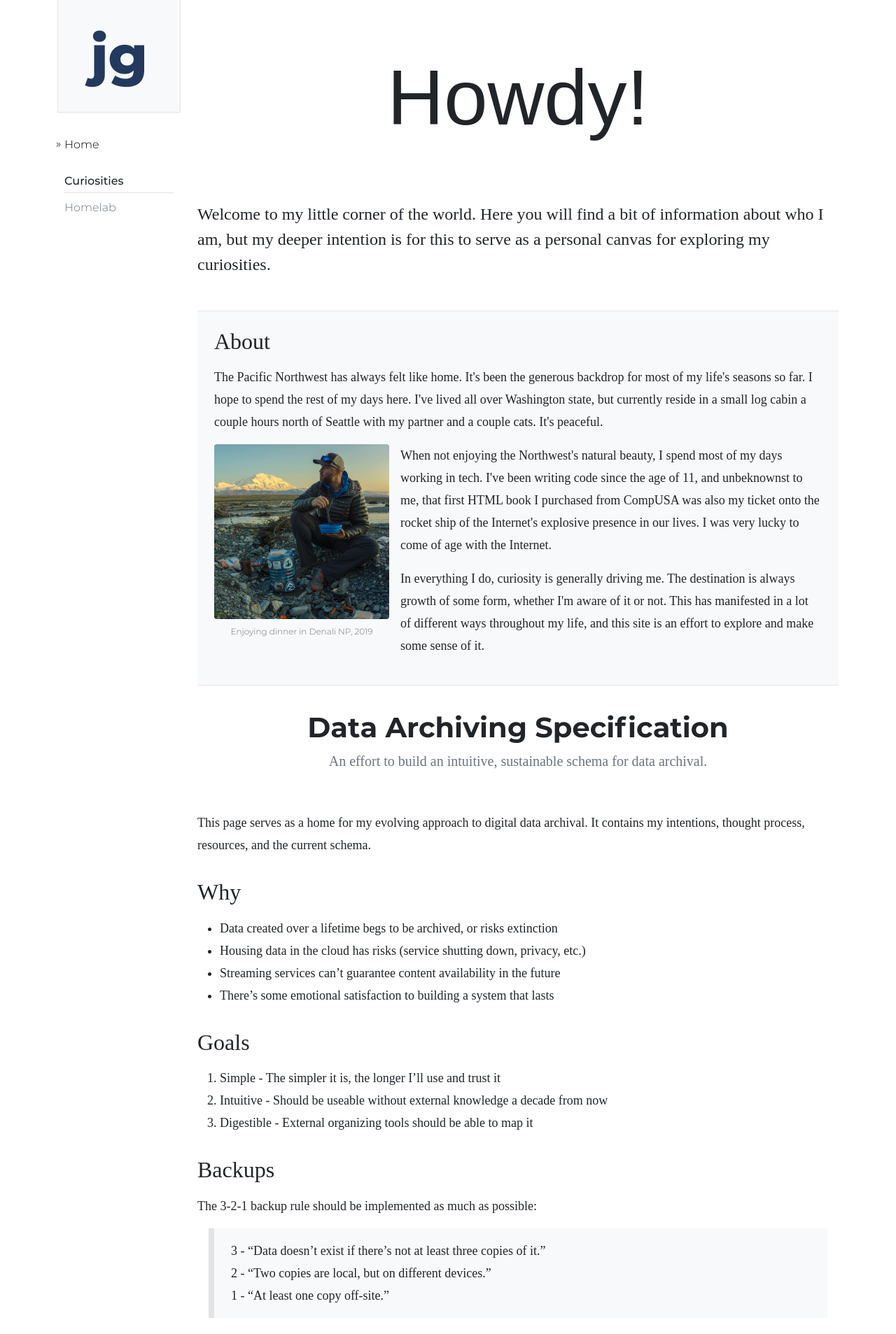
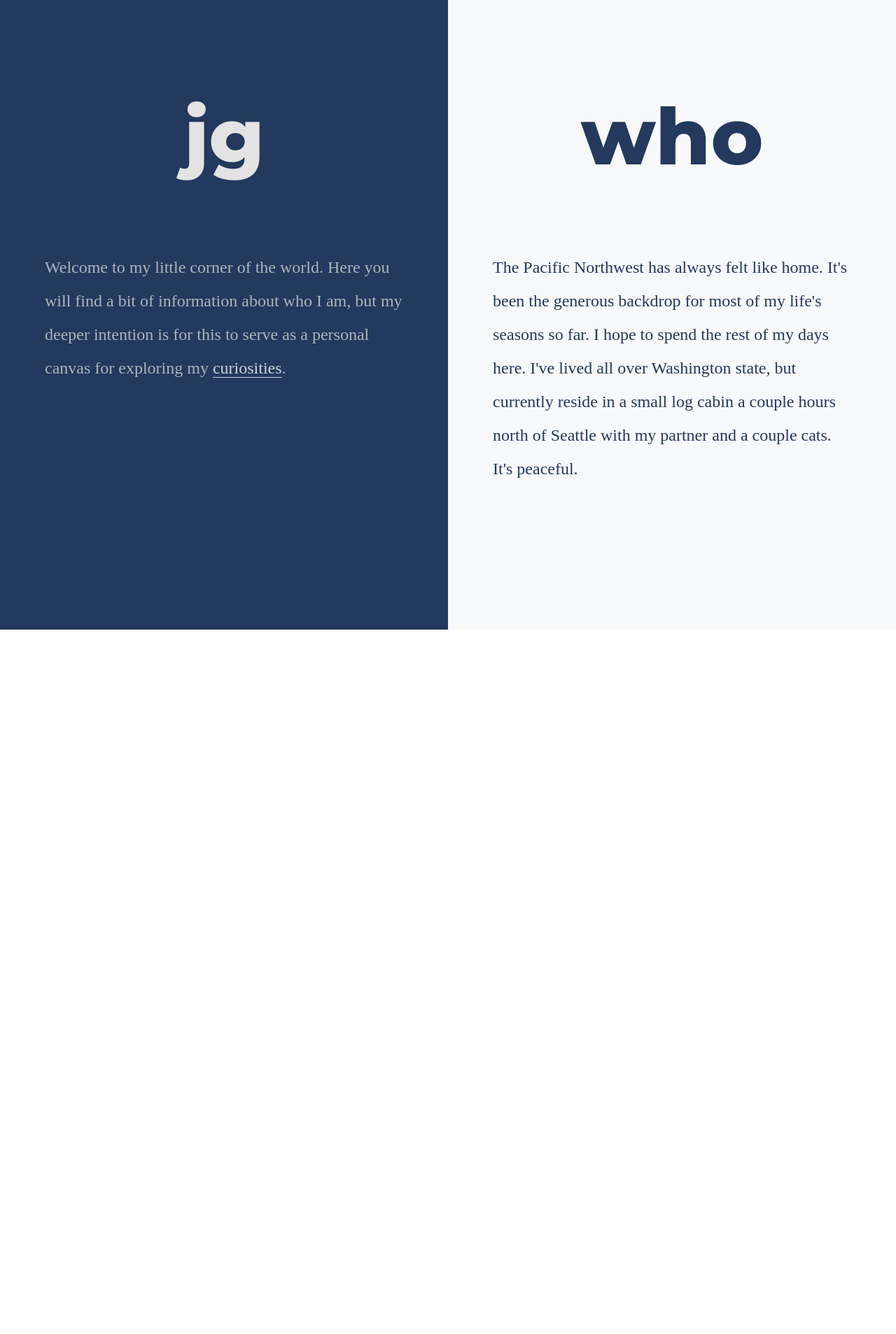
Before and after one commit to jimmygle/jimmygle.github.io, a Jekyll site: the page built from _pages/index.html, in a window 1280 px wide. Shown: the top 1907 px of the page at 70% size. Built offline with Jekyll 4.4.1, drawn with Linux system fonts in a browser that asks for light colours; some web fonts are replaced; after the commit the page ends 900 px from its top, so only the background shows below that; some of the changed text lies outside the part shown.

Commit message:
New home page design and docker compose

```diff
--- /dev/null
+++ b/_layouts/home.html
@@ -0,0 +1,31 @@
+<!DOCTYPE html>
+<html>
+    <head>
+        <meta charset="utf-8" />
+        <meta http-equiv="X-UA-Compatible" content="IE=edge" />
+
+        <title>Jimmy Gleason</title>
+
+        <meta name="description" content="" />
+        <meta name="HandheldFriendly" content="True" />
+        <meta name="viewport" content="width=device-width, initial-scale=1.0" />
+
+        <link rel="apple-touch-icon" sizes="180x180" href="/assets/icons/apple-touch-icon.png">
+        <link rel="icon" type="image/png" sizes="32x32" href="/assets/icons/favicon-32x32.png">
+        <link rel="icon" type="image/png" sizes="16x16" href="/assets/icons/favicon-16x16.png">
+        <link rel="manifest" href="/site.webmanifest">
+        <link rel="mask-icon" href="/assets/icons/safari-pinned-tab.svg" color="#5bbad5">
+        <meta name="msapplication-TileColor" content="#2b5797">
+        <meta name="theme-color" content="#ffffff">
+
+        <link href='https://fonts.googleapis.com/css?family=Radley:400,400italic' rel='stylesheet' type='text/css'>
+        <link rel="stylesheet" type="text/css" href="/assets/css/styles.css">
+    </head>
+    <body {% if page.body_id %}id="{{ page.body_id }}" {% endif %}class="d-flex flex-column flex-fill">
+
+        <div class="d-flex flex-fill">
+            {{ content }}
+        </div>
+
+    </body>
+</html>
--- a/_pages/index.html
+++ b/_pages/index.html
@@ -1,22 +1,21 @@
 ---
-layout: page
-title: Home
+layout: home
+title: Hello
 permalink: /index.html
 body_id: home
 ---
 
-<div class="intro">
-	<h1>Howdy!</h1>
-	<p class="big">
-		Welcome to my little corner of the world. Here you will find a bit of
-		information about who I am, but my deeper intention is for this to serve
-		as a personal canvas for exploring my curiosities.
+<div class="home-title">
+    <h1>jg</h1>
+    <p>
+        Welcome to my little corner of the world. Here you will find a bit of information
+        about who I am, but my deeper intention is for this to serve as a personal canvas
+        for exploring my <a href="{{ site.baseurl }}{% link _pages/categories/homelab.html %}">curiosities</a>.
     </p>
 </div>
-
+<div class="home-content">
+    <h1>who</h1>
     <div class="about">
-
-	<h2>About</h2>
         <p>
             The Pacific Northwest has always felt like home. It's been the generous
             backdrop for most of my life's seasons so far. I hope to spend the rest
@@ -24,7 +23,7 @@ body_id: home
             reside in a small log cabin a couple hours north of Seattle with my
             partner and a couple cats. It's peaceful.
         </p>
-	<div class="image-with-caption">
+        <!-- <div class="image-with-caption">
             <img src="/assets/images/profile-photo.jpg" alt="Photo of Jimmy eating while looking at Denali">
             <span>Enjoying dinner in Denali NP, 2019</span>
         </div>
@@ -40,13 +39,7 @@ body_id: home
             is always growth of some form, whether I'm aware of it or not. This has
             manifested in a lot of different ways throughout my life, and this site is
             an effort to explore and make some sense of it.
-	</p>
+        </p> -->
     </div>
 
-
-{% for post in site.posts limit:1 %}
-	<article>
-		{% include post_title.html title=post.title subtitle=post.subtitle url=post.url %}
-		{{ post.content }}
-	</article>
-{% endfor %}
+</div>
--- a/_sass/fonts.scss
+++ b/_sass/fonts.scss
@@ -1,4 +1,3 @@
-
 // Primary font used for headings, navigation, and other important text
 // Downloaded from: https://fonts.google.com/specimen/Montserrat
 //
--- a/_sass/main.scss
+++ b/_sass/main.scss
@@ -1,7 +1,121 @@
 @import "colors";
 
 html, body {
+    min-height: 100%;
     height: 100%;
+}
+
+body#home {
+    font-family: 'Radley', serif;
+    font-size: 18px;
+    line-height: 2rem;
+
+    img {
+        max-width: 90%;
+        height: auto;
+        margin: 0 auto 1rem auto;
+        padding: 0.25rem;
+        border-radius: 0.25rem;
+        border: 1px solid $color-light-gray;
+        background-color: $white;
+        display: block;
+    }
+
+    .image-with-caption {
+        max-width: 90%;
+        height: auto;
+        margin: 0 0 1rem 0;
+        border: 0;
+        display: inline-block;
+        text-align: center;
+
+        &> img {
+            border: 0;
+            max-width: 100%;
+            margin: 0;
+            padding: 0;
+        }
+
+        &> span {
+            color: $color-text-primary;
+            font-family: $font-primary-light;
+            font-size: .75rem;
+            line-height: 1.25rem;
+        }
+    }
+
+    .home-title {
+        background-color: $color-text-navy;
+        width: 50%;
+        min-height: 100%;
+        padding: 8rem 4rem 4rem 4rem;
+
+        h1 {
+            text-align: center;
+            font-size: 7rem;
+            margin-bottom: 6rem;
+            padding: 0;
+            font-family: $font-primary-xbold;
+            color: $color-light-gray;
+            vertical-align: middle;
+        }
+
+        p, nav {
+            font-size: 24px;
+            line-height: 2;
+            color: $gray-500;
+            font-family: 'Radley', serif;
+
+            a {
+                color: $gray-400;
+                border-bottom: 1px solid $gray-400;
+                text-decoration: none;
+                &:hover {
+                    border-bottom: 1px solid $gray-300;
+                    color: $gray-300;
+                }
+            }
+        }
+
+        nav {
+            margin-top: 3rem;
+        }
+    }
+
+    .home-content {
+        background-color: $gray-100;
+        width: 50%;
+        min-height: 100%;
+        padding: 8rem 4rem 4rem 4rem;
+
+        h1 {
+            text-align: center;
+            font-size: 7rem;
+            margin-bottom: 6rem;
+            padding: 0;
+            font-family: $font-primary-xbold;
+            color: $color-text-navy;
+            vertical-align: middle;
+        }
+
+        .about {
+            font-size: 24px;
+            line-height: 2;
+            color: $color-text-navy;
+            font-family: 'Radley', serif;
+
+            &> h2 {
+                margin-top: 0;
+            }
+
+            &> .image-with-caption {
+                width: 250px;
+                float: left;
+                margin-right: 1rem;
+            }
+        }
+    }
+
 }
 
 //
--- a/_sass/main_old.scss
+++ /dev/null
@@ -1,264 +0,0 @@
-html,body{
-	height: 100%;
-}
-h1{
-	margin-top: 20px;
-	margin-bottom: 20px;
-}
-p{
-	font-family: 'Radley', serif;
-}
-a:hover{
-	text-decoration: none;
-}
-
-.row{
-	margin-left: 0px;
-	margin-right: 0px;
-}
-.header-block{
-	width: 45%;
-	margin: 0 auto;
-	border-bottom: #E3E3E3 solid 1px;
-}
-.header-block a{
-	color: #333;
-}
-.header-block a:hover{
-	color: #333;
-}
-.blog-title{
-	font-family: 'Montserrat', sans-serif;
-}
-.blog-title h1{
-	text-align: center;
-	font-size: 80px;
-	margin-top: 26px;
-	font-weight: 700;
-}
-.square{
-  text-align: right;
-  margin-top: 18px;
-  font-size: 30px;
-}
-
-
-.hero-description h1{
-	font-size:46px;
-
-}
-.post-list{
-	width: 40%;
-	margin: 0 auto;
-	padding-top: 40px;
-	padding-bottom: 40px;
-   font-family: 'Radley', serif;
-}
-.post-list a{
-	color: #000;
-	padding-bottom: 3px;
-}
-.post-list a:hover{
-	border-bottom: #8C8C8C solid 2px;
-	text-decoration: none;
-	color: #8C8C8C;
-}
-.post-content{
-  padding-left: 20px;
-	padding-right: 20px;
-	padding-top: 40px;
-	padding-bottom: 20px;
-}
-.post-content h1{
-	font-family: 'Montserrat', sans-serif;
-	margin-bottom: 5px;
-}
-.post-content {
-	font-size: 18px;
-	line-height: 3rem;
-}
-.post-content a {
-	border-bottom: #000 solid 1px
-}
-.post-data img{
-	min-width:auto;
-  display: block;
-  margin: auto;
-	max-width: 100%;
-}
-.post-meta-data{
-	color:  #767676;
-}
-.author-img{
-	width:45px;
-	height: 45px;
-}
-
-.footer a{
-	color: #000;
-
-}
-.footer a:active{
-	border-bottom: #000 solid 1px;
-
-}
-.footer a:hover{
-	border-bottom: #E3E3E3 solid 1px;
-	text-decoration: none;
-	color: #E3E3E3;
-}
-
-.navibar a{
-	color: #000;
-
-}
-.navibar a:active{
-	border-bottom: #000 solid 1px;
-
-}
-.navibar a:hover{
-	border-bottom: #E3E3E3 solid 1px;
-	text-decoration: none;
-	color: #E3E3E3;
-}
-
-.post-line{
-  margin-top: 15px;
-  margin-bottom: 12px;
-	text-align: center;
-}
-
-.post-titles h1{
-	    font-size:30px;
-	    display: inline;
-			line-height: 4rem;
-}
-.post-page-title{
-	line-height: 4.5rem;
-	text-align: center;
-}
-.post-meta-data{
-	font-size: 20px;
-	margin-bottom:30px;
-	text-align: center;
-
-}
-.dates{
-	color: #767676;
-    font-size: 18px;
-	font-family: 'Radley', serif;
-	font-style: italic;
-
-}
-.slag-page{
-	text-align: center;
-	margin-bottom: 20px;
-}
-.moreit{
-	font-family: 'Montserrat', sans-serif;
-}
-.author-box{
-text-align: center;
-margin-top: 40px;
-margin-bottom:40px;
-
-}
-.author-box img{
-width: 50px;
-border-radius: 50px;
-
- }
- .error-page{
-	 font-size: 80px;
-	 text-align: center;
- }
- .righted{
-	 text-align: right;
- }
- .paddd{
-	 padding-left: 0px;
-	 padding-right: 0px;
- }
-.pagination-wrapper{
-	text-align: center;
-  font-size: 18px;
-}
-.pagination{
-	margin: 5px 0;
-}
-.pagination-wrapper a{
-	color: #000;
-}
-.pagination-wrapper a:hover{
-	color: #767676;
-	border-bottom: none;
-}
-
-.footer{
-	width: 45%;
-	margin: 0 auto;
-	border-top: #E3E3E3 solid 1px;
-	font-family: 'Radley', serif;
-	   text-align: center;
-    font-size: 16px;
-
-}
-.footer h3{
-	font-family: 'Montserrat', sans-serif;
-
-	    font-weight: 700;
-	    padding-bottom: 10px;
-	    text-transform: uppercase;
-	    font-size: 20px;
-
-}
-.footer-inner{
-	width: 100%;
-	margin: 0 auto;
-	padding-top: 30px;
-	padding-bottom: 20px;
-	line-height: 3rem;
-}
-.footer-inner .col-md-4{
-
-	height: 100%;
-
-}
-.footer-inner .mid{
-	padding-bottom: 20px;
-		border-right: #E3E3E3 solid 1px;	border-left: #E3E3E3 solid 1px;
-}
-.navibar{
-	width: 100%;
-	margin: 0 auto;
-	font-family: 'Radley', serif;
-	   text-align: center;
-    font-size: 16px;
-
-}
-.navibar-inner{
-	width: 100%;
-	margin: 0 auto;
-	padding-bottom: 30px;
-	line-height: 3rem;
-}
-.description{
-	display: block;
-	margin: 0 auto;
-	width: 50%;
-	padding-bottom: 10px;
-}
-.copyright{
-	width: 45%;
-	margin: 0 auto;
-	text-align: center;
-	padding-bottom: 20px;
-	font-family: 'Radley', serif;
-    font-size: 16px;
-
-}
-@media only screen and (max-width: 900px) {
-	.header-block, .post-list, .footer, .copyright{
-		width: 80%;
-	}
-}
```
Also changed, not shown: _posts/homelab/2021-06-05-data-archiving-spec.md (+8 -5 lines), docker-compose.yml (added, +8 -0 lines), Gemfile.lock, 1 other file. Lines whose indentation alone changed are shown as unchanged.
